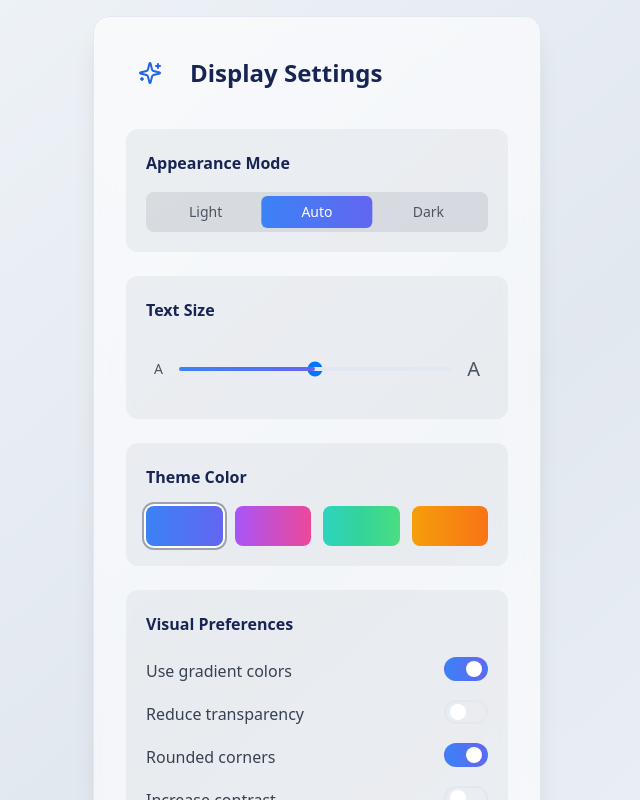
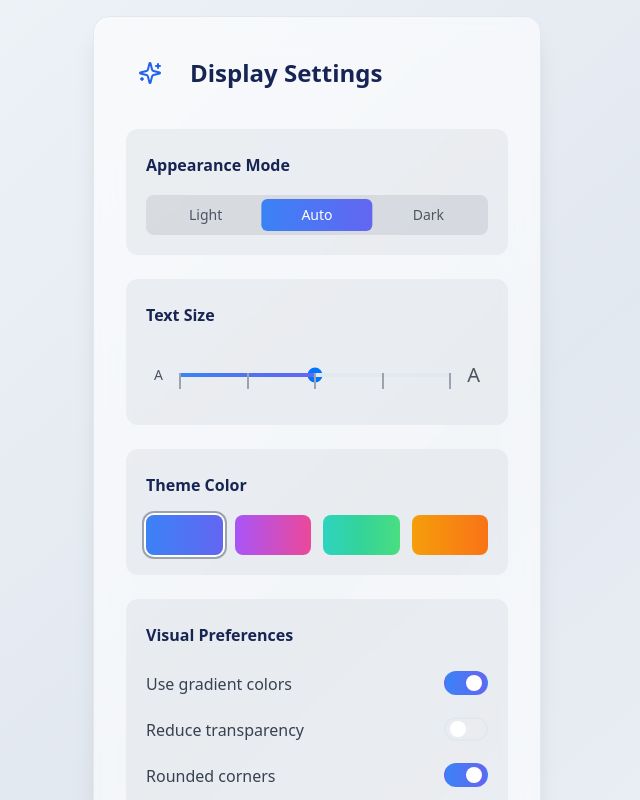
Before and after one commit to rgehrkedk/themecard, a Next.js app: page / in a window 1280 px wide. Shown: the top 800 px of the page, without its empty margins (323-963 px from the left). Built offline with nearby package versions, Linux system fonts and the light colour scheme.

Commit message:
update slider

```diff
--- a/src/app/globals.css
+++ b/src/app/globals.css
@@ -33,6 +33,12 @@
     --ring: 222.2 84% 4.9%;
 
     --radius: 0.5rem;
+
+    --global-font-size: 16px; /* default */
+  }
+
+  body {
+    font-size: var(--global-font-size);
   }
 
   .dark {
--- a/src/app/page.tsx
+++ b/src/app/page.tsx
@@ -1,4 +1,3 @@
-// app/page.tsx
 "use client"
 
 import React, { useState, useEffect } from 'react'
@@ -36,7 +35,12 @@ export default function Page() {
   }, [])
 
   const isDarkMode = appearance === 'dark' || (appearance === 'auto' && systemTheme === 'dark')
-  const sizeScale = 0.875 + (textSize * 0.125)
+
+  // Update global font size based on textSize state
+  useEffect(() => {
+    const newSize = 16 + textSize * 2 // Adjust the multiplier as needed
+    document.documentElement.style.setProperty('--global-font-size', `${newSize}px`)
+  }, [textSize])
 
   // Reset preferences handler
   const handleReset = () => {
@@ -76,7 +80,7 @@ export default function Page() {
         } ${
           isDarkMode ? 'border-slate-700' : 'border-slate-200'
         } transition-all duration-700`}>
-          <div className="space-y-8 p-8" style={{ fontSize: `${sizeScale}rem` }}>
+          <div className="space-y-8 p-8" style={{ fontSize: 'var(--global-font-size)' }}>
             <Header isDarkMode={isDarkMode} activeTheme={activeTheme} />
 
             <div className="space-y-6">
--- a/src/components/text-size-slider.tsx
+++ b/src/components/text-size-slider.tsx
@@ -1,4 +1,3 @@
-// components/text-size-slider.tsx
 import { type ThemeKey, type Preferences } from '@/lib/types'
 import { themes } from '@/lib/themes'
 
@@ -51,6 +50,13 @@ export const TextSizeSlider = ({
             />
           </div>
 
+          {/* Step indicators */}
+          <div className="absolute w-full h-1 top-1/2 -translate-y-1/2 flex justify-between">
+            {[...Array(5)].map((_, i) => (
+              <div key={i} className="w-0.5 h-4 bg-gray-400 dark:bg-gray-600"></div>
+            ))}
+          </div>
+
           {/* Custom range input */}
           <input
             type="range"
@@ -60,10 +66,7 @@ export const TextSizeSlider = ({
             value={textSize}
             onChange={(e) => setTextSize(parseInt(e.target.value))}
             className={`
-              w-full h-6 appearance-none bg-transparent cursor-pointer
-              focus:outline-none focus:ring-2 focus:ring-offset-2
-              focus:ring-offset-white dark:focus:ring-offset-slate-900
-              focus:ring-blue-500 rounded-lg
+              w-full h-6 appearance-none bg-transparent cursor-pointer rounded-lg
             `}
             style={{
               // Remove default styling
```
